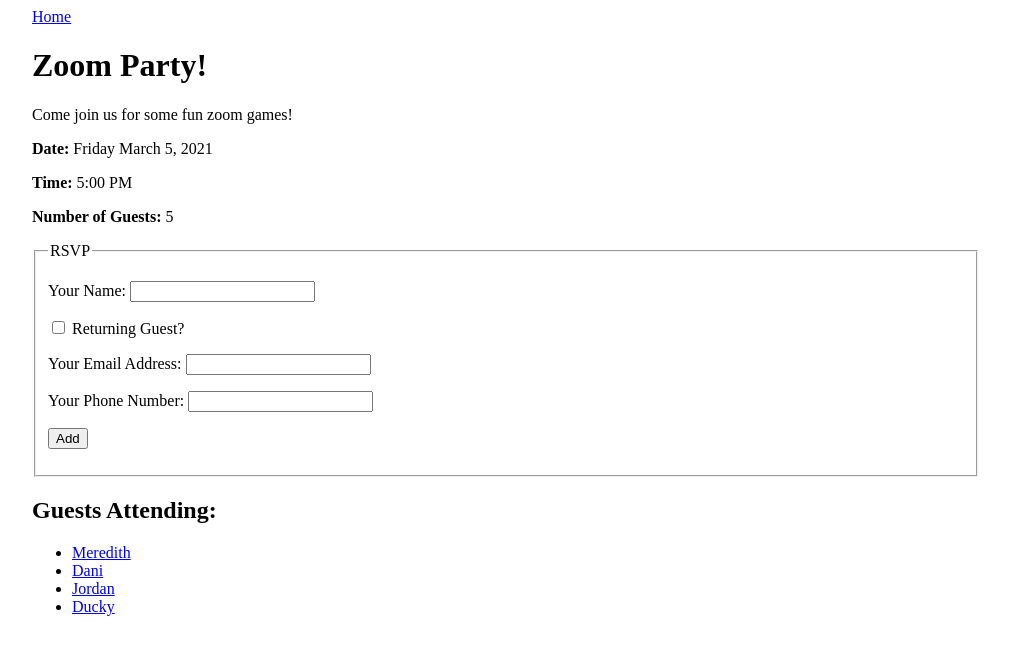
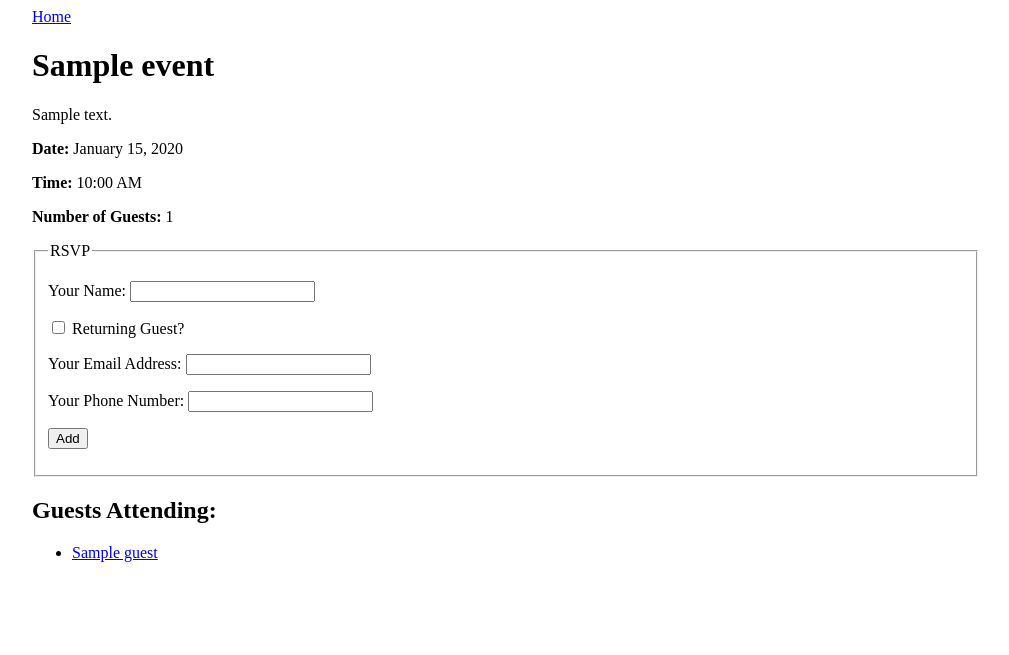
Before and after one commit to scottzyang/events-app, a Flask app: page /event/1 in a window 1280 px wide. Shown: the top 655 px of the page, without its empty margins (134-1143 px from the left). Run offline with Flask 2, Linux system fonts and the light colour scheme; tables that the repository leaves empty hold one stand-in row (values such as "Sample post").

Commit message:
Complete TODOs

```diff
--- a/events_app/templates/event_detail.html
+++ b/events_app/templates/event_detail.html
@@ -8,15 +8,14 @@
     TODO: Instead of the hard-coded values, use the event object to display the
     correct title, description, date, time, and number of guests
 -->
+<h1>{{event.title}}</h1>
 
-<h1>Zoom Party!</h1>
+<p>{{event.description}}</p>
 
-<p>Come join us for some fun zoom games!</p>
+<p><strong>Date:</strong> {{event.date_and_time.strftime('%B %d, %Y')}}</p>
+<p><strong>Time:</strong> {{event.date_and_time.strftime('%I:%M %p')}}</p>
 
-<p><strong>Date:</strong> Friday March 5, 2021</p>
-<p><strong>Time:</strong> 5:00 PM</p>
-
-<p><strong>Number of Guests:</strong> 5</p>
+<p><strong>Number of Guests:</strong> {{event.guests|length}}</p>
 
 <form method="POST">
     <fieldset>
@@ -60,11 +59,9 @@
 
 <h2>Guests Attending:</h2>
 <ul>
-
-    <li><a href="/guest/1">Meredith</a></li>
-    <li><a href="/guest/2">Dani</a></li>
-    <li><a href="/guest/3">Jordan</a></li>
-    <li><a href="/guest/4">Ducky</a></li>
+    {% for i in range(event.guests|length) %}
+    <li><a href="/guest/{{i + 1}}">{{event.guests[i].name}}</a></li>
+    {% endfor %}
 </ul>
 
 {% endblock %}
```
Also changed, not shown: events_app/templates/guest_detail.html (+6 -5 lines).
